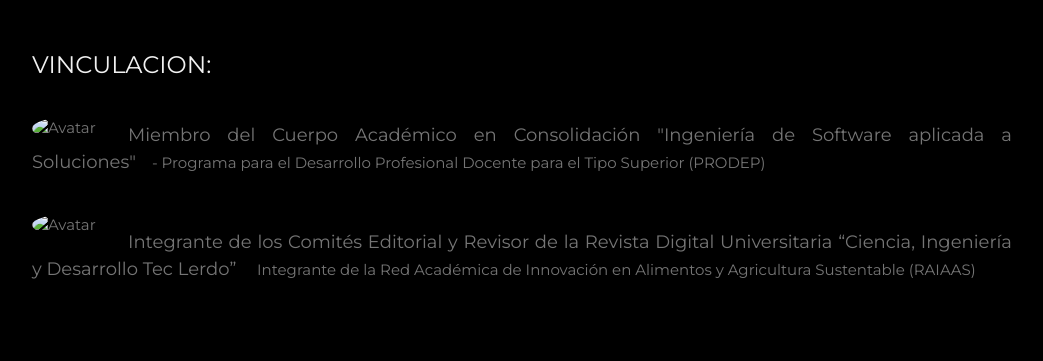
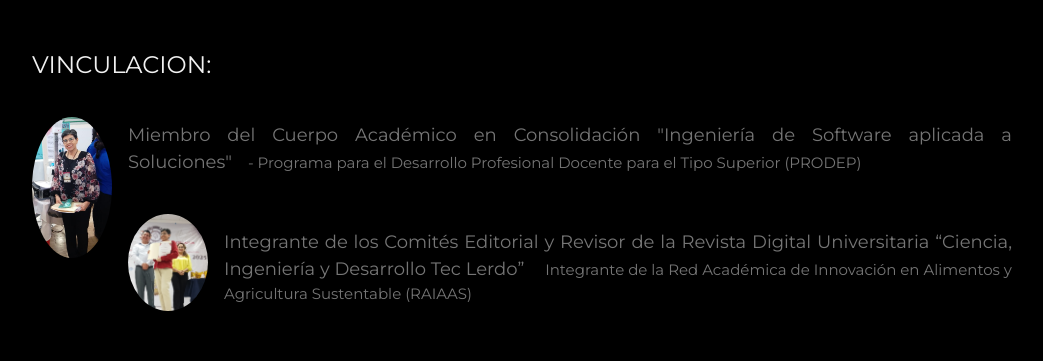
Before and after one commit to JairoGlz/Hosting, a plain HTML site: page index.html in a window 1280 px wide. Shown: the part 2361-2722 px from the top of the page, without its empty margins (178-1221 px from the left). Drawn offline with nearby package versions, Linux system fonts and the light colour scheme.

Commit message:
Update index.html

```diff
--- a/index.html
+++ b/index.html
@@ -119,11 +119,11 @@ Línea de Investigación a las que pertenece: <BR></BR>
 
     <!-- Testimonials -->
     <h3 class="w3-padding-24 w3-text-light-grey">VINCULACION:</h3>
-    <img src="elda_moreno_nuez.jpg" alt="Avatar" class="w3-left w3-circle w3-margin-right" style="width:80px">
+    <img src="JURADO.jpeg" alt="Avatar" class="w3-left w3-circle w3-margin-right" style="width:80px">
     <p><span class="w3-large w3-margin-right">Miembro del Cuerpo Académico en Consolidación "Ingeniería de Software aplicada a Soluciones"</span>- Programa para el Desarrollo Profesional Docente para el Tipo Superior (PRODEP)</p>
     <p></p><br>
 
-    <img src="elda_moreno_nuez.jpg" alt="Avatar" class="w3-left w3-circle w3-margin-right" style="width:80px">
+    <img src="JURADO  XXIV FESTIVAL DGTI(2).jpeg" alt="Avatar" class="w3-left w3-circle w3-margin-right" style="width:80px">
     <p><span class="w3-large w3-margin-right">Integrante de los Comités Editorial y Revisor de la Revista Digital Universitaria “Ciencia, Ingeniería y Desarrollo Tec Lerdo”
     </span>Integrante de la Red Académica de Innovación en Alimentos y Agricultura Sustentable (RAIAAS)
   </p>
```
